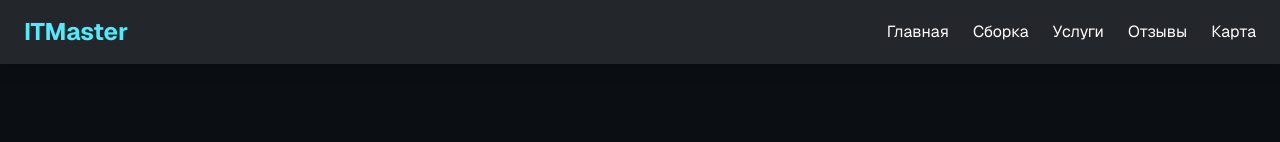
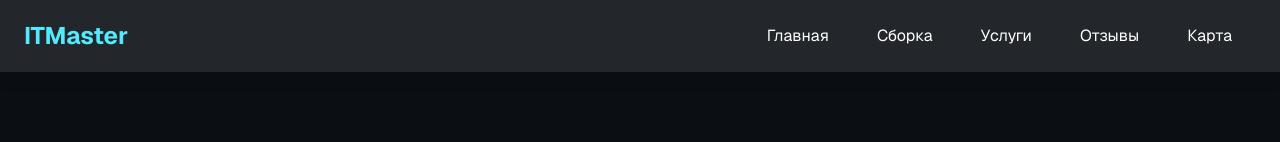
Before and after one commit to RIVaxOR/ITMaster, a Next.js app: page / in a window 1280 px wide. Shown: the top 142 px of the page. Built offline with nearby package versions, Linux system fonts and the light colour scheme.

Commit message:
Fix activeBuild type

```diff
--- /dev/null
+++ b/app/components/Header.tsx
@@ -0,0 +1,57 @@
+"use client";
+import { useState } from "react";
+
+export default function Header() {
+  const [menuOpen, setMenuOpen] = useState(false);
+
+  const navItems = [
+    { name: "Главная", link: "#" },
+    { name: "Сборка", link: "#catalog" },
+    { name: "Услуги", link: "#services" },
+    { name: "Отзывы", link: "#clients" },
+    { name: "Карта", link: "#maps" }
+  ];
+
+  const scrollToSection = (link: string) => {
+    if (link === "#") {
+      window.scrollTo({ top: 0, behavior: "smooth" });
+      return;
+    }
+    const section = document.querySelector(link);
+    if (section) section.scrollIntoView({ behavior: "smooth" });
+  };
+
+  return (
+    <header className="fixed w-full z-50 backdrop-blur-md bg-white/10 shadow-lg">
+      <div className="max-w-7xl mx-auto flex justify-between items-center px-6 py-4">
+        <div className="text-2xl font-bold">
+          <a href="https://t.me/RIVaxOR" target="_blank" rel="noopener noreferrer"
+             className="text-cyan-300 transition-all duration-300 hover:text-white hover:drop-shadow-[0_0_20px_rgba(0,255,255,0.8)]">
+            ITMaster
+          </a>
+        </div>
+
+        <button className="md:hidden flex flex-col justify-between w-6 h-5" onClick={() => setMenuOpen(!menuOpen)}>
+          <span className={`block h-0.5 bg-white transition-transform duration-300 ${menuOpen ? "rotate-45 translate-y-2" : ""}`}></span>
+          <span className={`block h-0.5 bg-white transition-opacity duration-300 ${menuOpen ? "opacity-0" : ""}`}></span>
+          <span className={`block h-0.5 bg-white transition-transform duration-300 ${menuOpen ? "-rotate-45 -translate-y-2" : ""}`}></span>
+        </button>
+
+        <nav className={`flex-col md:flex-row md:flex md:items-center absolute md:static top-full left-0 w-full md:w-auto bg-gray-900/80 md:bg-transparent transition-all duration-300 overflow-hidden
+        ${menuOpen ? "max-h-96 py-4" : "max-h-0 md:max-h-full"} md:max-h-full`}>
+          {navItems.map((item, i) => (
+            <a key={i} href={item.link} className="block md:inline-block px-6 py-2 text-white text-base md:text-white transition duration-300 hover:text-cyan-400 hover:drop-shadow-[0_0_8px_rgba(0,255,255,0.8)]"
+               onClick={(e) => {
+                 e.preventDefault();
+                 setMenuOpen(false);
+                 scrollToSection(item.link);
+               }}
+            >
+              {item.name}
+            </a>
+          ))}
+        </nav>
+      </div>
+    </header>
+  );
+}
--- a/app/page.tsx
+++ b/app/page.tsx
@@ -5,6 +5,7 @@ import HeroImageSlider from "./components/HeroImageSlider";
 import { Swiper, SwiperSlide } from "swiper/react";
 import { Navigation, Pagination } from "swiper/modules";
 import BuildModal from "./components/BuildModal";
+import Header from "./components/Header";
 
 import "swiper/css";
 import "swiper/css/navigation";
@@ -82,60 +83,7 @@ export default function Page() {
 
   return (
     <div className="min-h-screen bg-[#0b0f14] text-white font-sans">
-
-      {/* HEADER */}
-      <header className="fixed w-full z-50 backdrop-blur-md bg-white/10 shadow-lg">
-        <div className="max-w-7xl mx-auto flex justify-between items-center px-6 py-4">
-          <div className="text-2xl font-bold">
-            <a href="https://t.me/RIVaxOR" target="_blank" rel="noopener noreferrer" className="text-cyan-300 transition-all duration-300 hover:text-white hover:drop-shadow-[0_0_20px_rgba(0,255,255,0.8)]">
-              ITMaster
-            </a>
-          </div>
-          <nav className="space-x-6 flex items-center">
-  {[
-    { name: "Главная", link: "#" },
-    { name: "Сборка", link: "#catalog" },
-    { name: "Услуги", link: "#services" },
-    { name: "Отзывы", link: "#clients" },
-    { name: "Карта", link: "#maps" }
-  ].map((item, i) => (
-    <a
-      key={i}
-      href={item.link}
-      className="relative text-white transition duration-300 hover:text-cyan-400
-                 hover:drop-shadow-[0_0_8px_rgba(0,255,255,0.8)]
-                 after:absolute after:left-0 after:-bottom-1 after:w-0 after:h-[2px] after:bg-cyan-400 after:transition-all after:duration-300 hover:after:w-full"
-      onClick={(e) => {
-        e.preventDefault();
-
-        // закрываем мобильное меню, если оно открыто
-        if (typeof setMenuOpen === "function") setMenuOpen(false);
-
-        // прокрутка к секции
-        let sectionId = "";
-        switch (item.name) {
-          case "Главная": sectionId = ""; break;
-          case "Сборка": sectionId = "catalog"; break;
-          case "Услуги": sectionId = "services"; break;
-          case "Отзывы": sectionId = "clients"; break;
-          case "Карта": sectionId = "maps"; break;
-        }
-
-        if (sectionId) {
-          const section = document.getElementById(sectionId);
-          if (section) section.scrollIntoView({ behavior: "smooth" });
-        } else {
-          // Главная — скроллим наверх
-          window.scrollTo({ top: 0, behavior: "smooth" });
-        }
-      }}
-    >
-      {item.name}
-    </a>
-  ))}
-</nav>
-        </div>
-      </header>
+      <Header />
 
       {/* HERO */}
       <section className="max-w-7xl mx-auto flex flex-col md:flex-row items-center gap-12 pt-36 pb-21 px-6">
@@ -415,68 +363,84 @@ export default function Page() {
 
       {/* ГОТОВ ОБСУДИТЬ СБОРКУ */}
       <section className="max-w-3xl mx-auto text-center pt-21 pb-21 px-6">
-  <h2 className="text-3xl font-bold mb-6 bg-gradient-to-r from-cyan-400 to-purple-400 bg-clip-text text-transparent">
+        <h2 className="text-3xl font-bold text-center mb-6 bg-gradient-to-r from-cyan-400 to-purple-400 bg-clip-text text-transparent">
           Готов обсудить сборку
         </h2>
         <p className="text-gray-300 mb-10">
           Напишите бюджет и задачи — отвечу максимально быстро.
         </p>
+        <a href="https://t.me/your_username" target="_blank" rel="noopener noreferrer">
+          <div className="flex justify-center items-center gap-4">
 
-  {/* Первая строка: Telegram, Max, WhatsApp */}
-  <div className="flex flex-wrap justify-center items-center gap-4">
+  {/* Telegram */}
   <button
     onClick={() => window.open("https://t.me/RIVaxOR", "_blank")}
-      className="relative flex items-center px-6 sm:px-8 py-3 sm:py-4 rounded-xl font-semibold text-white overflow-hidden
-                 bg-cyan-500/20 border border-cyan-400/40 shadow-lg transition-all duration-300
-                 hover:scale-105 hover:shadow-[0_0_25px_rgba(0,255,255,0.8)]"
+    className="relative flex items-center px-8 py-4 rounded-xl font-semibold text-white overflow-hidden
+               bg-cyan-500/20 border border-cyan-400/40
+               shadow-lg transition-all duration-300
+               hover:scale-105
+               hover:shadow-[0_0_25px_rgba(0,255,255,0.8)]"
   >
+
     <span className="relative z-10">Telegram</span>
     <div className="absolute inset-0 bg-gradient-to-r from-cyan-400 via-blue-500 to-purple-500 opacity-0 hover:opacity-20 transition duration-300"></div>
   </button>
 
+  {/* Max */}
   <button
     onClick={() => window.open("https://web.max.ru/", "_blank")}
-      className="relative flex items-center px-6 sm:px-8 py-3 sm:py-4 rounded-xl font-semibold text-white overflow-hidden
-                 bg-cyan-500/20 border border-cyan-400/40 shadow-lg transition-all duration-300
-                 hover:scale-105 hover:shadow-[0_0_25px_rgba(0,255,255,0.8)]"
+    className="relative flex items-center px-8 py-4 rounded-xl font-semibold text-white overflow-hidden
+               bg-cyan-500/20 border border-cyan-400/40
+               shadow-lg transition-all duration-300
+               hover:scale-105
+               hover:shadow-[0_0_25px_rgba(0,255,255,0.8)]"
   >
     <span className="relative z-10">Max</span>
     <div className="absolute inset-0 bg-gradient-to-r from-cyan-400 via-blue-500 to-purple-500 opacity-0 hover:opacity-20 transition duration-300"></div>
   </button>
 
+  {/* WhatsApp */}
   <button
     onClick={() => window.open("https://wa.me/79650527375", "_blank")}
-      className="relative flex items-center px-6 sm:px-8 py-3 sm:py-4 rounded-xl font-semibold text-white overflow-hidden
-                 bg-cyan-500/20 border border-cyan-400/40 shadow-lg transition-all duration-300
-                 hover:scale-105 hover:shadow-[0_0_25px_rgba(0,255,255,0.8)]"
+    className="relative flex items-center px-8 py-4 rounded-xl font-semibold text-white overflow-hidden
+               bg-cyan-500/20 border border-cyan-400/40
+               shadow-lg transition-all duration-300
+               hover:scale-105
+               hover:shadow-[0_0_25px_rgba(0,255,255,0.8)]"
   >
     <span className="relative z-10">WhatsApp</span>
     <div className="absolute inset-0 bg-gradient-to-r from-cyan-400 via-blue-500 to-purple-500 opacity-0 hover:opacity-20 transition duration-300"></div>
   </button>
 </div>
+<div className="flex justify-center items-center gap-4 mt-6">
 
-  {/* Вторая строка: Avito, Яндекс.Услуги */}
-  <div className="flex flex-wrap justify-center gap-4 mt-4">
+  {/* Avito */}
   <button
     onClick={() => window.open("https://www.avito.ru/brands/i34771128", "_blank")}
     className="relative flex items-center gap-2 px-6 py-3 rounded-xl font-semibold text-white overflow-hidden
-                 bg-cyan-500/20 border border-cyan-400/40 shadow-lg transition-all duration-300
-                 hover:scale-105 hover:shadow-[0_0_25px_rgba(0,255,255,0.8)]"
+               bg-cyan-500/20 border border-cyan-400/40
+               shadow-lg transition-all duration-300
+               hover:scale-105
+               hover:shadow-[0_0_25px_rgba(0,255,255,0.8)]"
   >
     <span className="relative z-10">Avito</span>
     <div className="absolute inset-0 bg-gradient-to-r from-cyan-400 via-blue-500 to-purple-500 opacity-0 hover:opacity-20 transition duration-300 rounded-xl"></div>
   </button>
 
+  {/* Яндекс.Услуги */}
   <button
     onClick={() => window.open("https://uslugi.yandex.ru/search?action=addReview&profile=IgorRakitin-1161268", "_blank")}
     className="relative flex items-center gap-2 px-6 py-3 rounded-xl font-semibold text-white overflow-hidden
-                 bg-cyan-500/20 border border-cyan-400/40 shadow-lg transition-all duration-300
-                 hover:scale-105 hover:shadow-[0_0_25px_rgba(0,255,255,0.8)]"
+               bg-cyan-500/20 border border-cyan-400/40
+               shadow-lg transition-all duration-300
+               hover:scale-105
+               hover:shadow-[0_0_25px_rgba(0,255,255,0.8)]"
   >
     <span className="relative z-10">Яндекс.Услуги</span>
     <div className="absolute inset-0 bg-gradient-to-r from-cyan-400 via-blue-500 to-purple-500 opacity-0 hover:opacity-20 transition duration-300 rounded-xl"></div>
   </button>
 </div>
+            </a>
       </section>
 
       {/* МЕСТОПОЛОЖЕНИЕ с Яндекс.Картой */}
```
Lines whose indentation alone changed are shown as unchanged.
